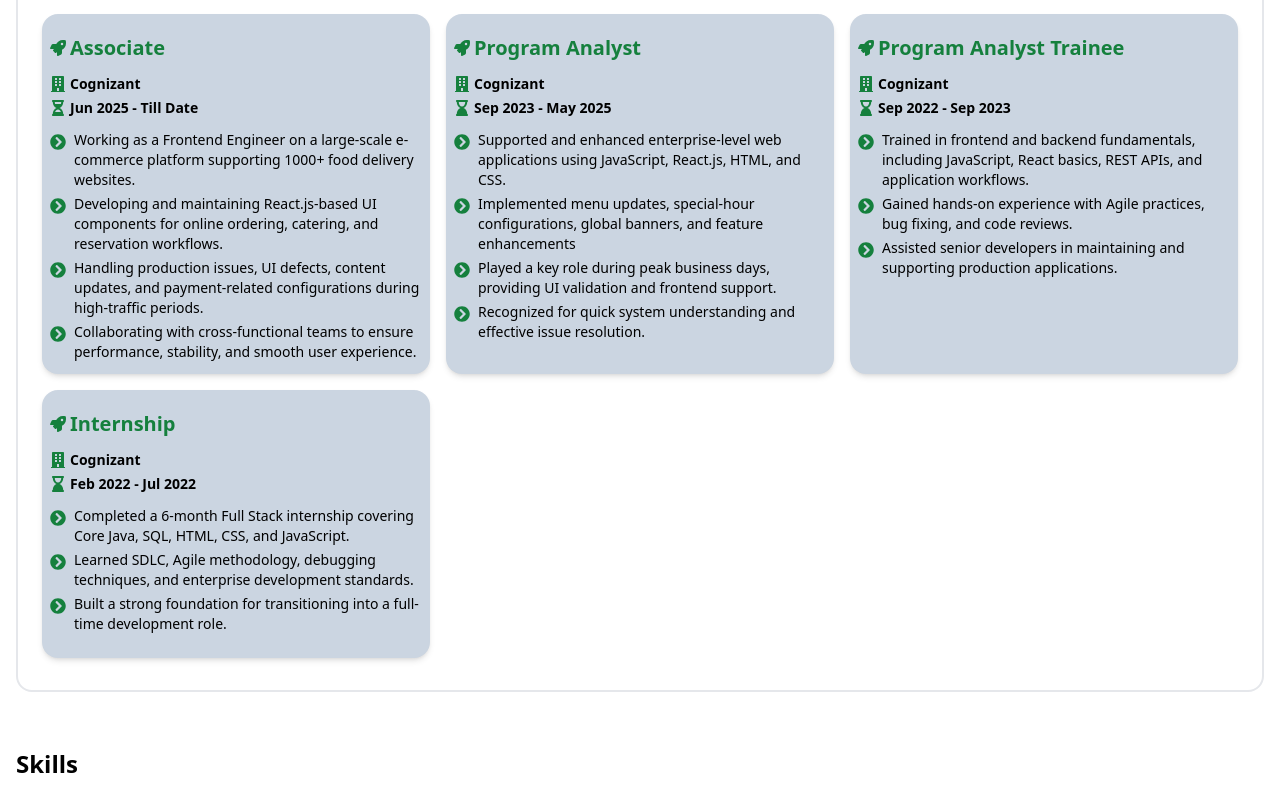
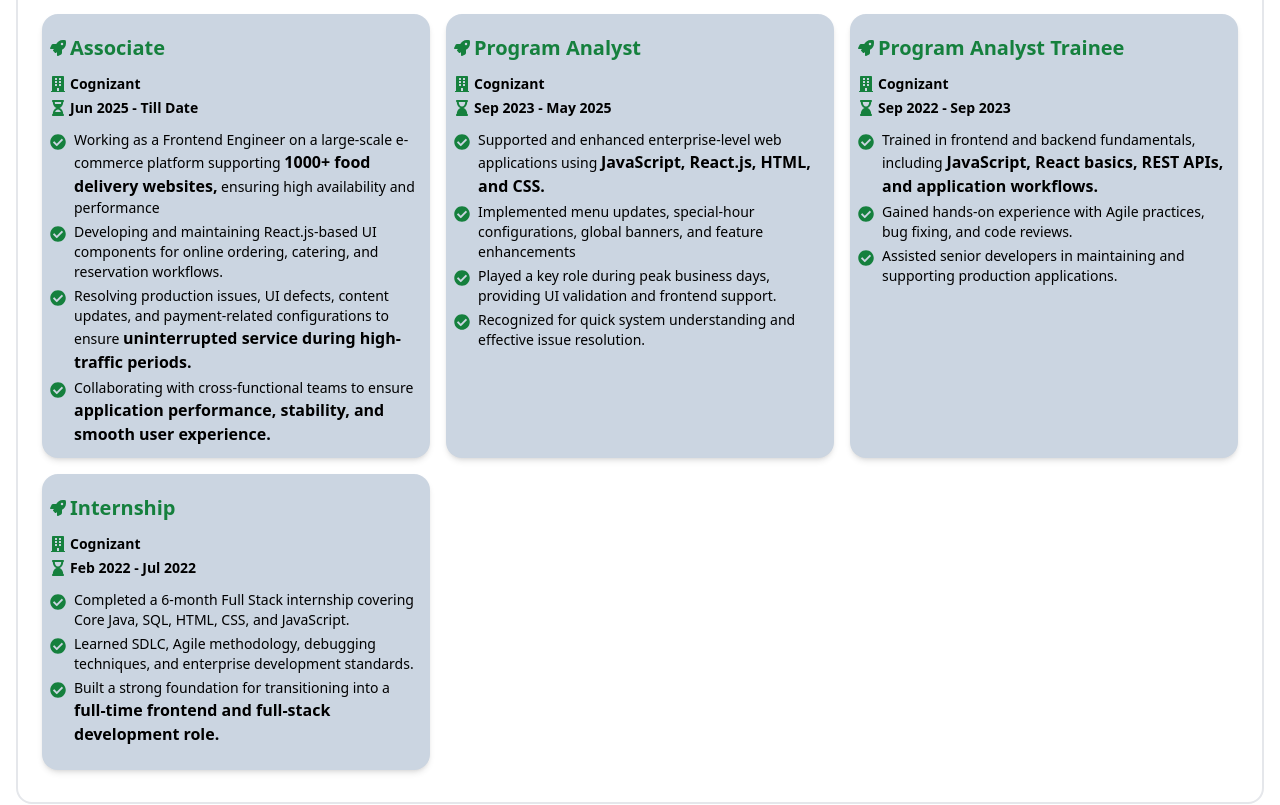
Before and after one commit to naveen-bharathi-s/Naveen-Portfolio, a React (Vite) app: page / in a window 1280 px wide. Shown: the part 1200-2005 px from the top of the page. Built offline with nearby package versions, Linux system fonts and the light colour scheme.

Commit message:
Header,HeroSection and Certification Section updated

```diff
--- a/src/components/Certification.jsx
+++ b/src/components/Certification.jsx
@@ -1,5 +1,5 @@
 import React from 'react'
-import {  FaFreeCodeCamp } from 'react-icons/fa'
+import {  FaAward, FaCertificate, FaCloud, FaCode, FaFreeCodeCamp, FaTasks } from 'react-icons/fa'
 import { motion } from "framer-motion"
 
 const cardVariants = {
@@ -9,54 +9,52 @@
 
 const certifications = [
     {
-        href : "Agile Fundament including Scrum certificate.pdf",
-        title: "Agile Fundament",
-        delay: 0,
+        img: <FaCloud className='w-5 mt-1'/>,
+        href : "Microsoft Certified AZ-900_Azure_Fundamentals_2024.pdf",
+        title: "AZ-900 Azure Fundamentals",
+        delay: 0.1,
     },
     {
+        img: <FaCloud className='w-5 mt-1'/>,
         href: "AWS Certified Cloud Practitioner.pdf",
         title: "AWS Cloud Practitioner",
         delay: 0.1
     },
     {
-        href : "Fundamentals of Web Development Program - B20.pdf",
-        title: "Fundamentals of Web Development",
-        delay: 0.2,
+        img: <FaCloud className='w-5 mt-1'/>,
+        href: "Oracle Cloud Infrastructure Foundations eCertificate.pdf",
+        title: "OCI Foundations",
+        delay: 0.1,
     },
     {
+        img: <FaCode className='w-5 mt-1'/>,
+        href: "Full Stack Developer.pdf",
+        title: "MERN Stack Developer",
+        delay: 0.1,
+    },
+    {
+        img: <FaCode className='w-5 mt-1'/>,
+        href : "Fundamentals of Web Development Program - B20.pdf",
+        title: "Web App Fundamentals",
+        delay: 0.1,
+    },
+    {
+        img: <FaCode className='w-5 mt-1'/>,
+        href : "Postman API Certificate.pdf",
+        title: "Postman API",
+        delay: 0.1,
+    },
+    {
+        img: <FaTasks className='w-5 mt-1'/>,
         href: "Jira Agile project Certificate.pdf",
         title: "Jira Agile project",
-        delay: 0.3,
+        delay: 0.1,
     },
     {
-        href : "Microsoft Certified AZ-900_Azure_Fundamentals_2024.pdf",
-        title: "AZ-900 Azure Fundamentals",
-        delay: 0.4,
-    },
-    {
-        href: "Oracle Cloud Infrastructure Foundations eCertificate.pdf",
-        title: "Oracle Cloud Infrastructure Foundations",
-        delay: 0.5,
-    },
-    {
-        href : "Postman API Certificate.pdf",
-        title: "Postman API",
-        delay: 0.6,
-    },
-    {
-        href: "Prompt Engineering Certificate.pdf",
-        title: "Prompt Engineering",
-        delay: 0.7,
-    },
-    {
-        href : "Scrum and Agile Basics Certificate.pdf",
-        title: "Scrum and Agile Basics",
-        delay: 0.8,
-    },
-    {
-        href: "Soft Skills Certificate.pdf",
-        title: "Soft Skills",
-        delay: 0.9,
+        img: <FaTasks className='w-5 mt-1'/>,
+        href : "Agile Fundament including Scrum certificate.pdf",
+        title: "Agile Fundamentals",
+        delay: 0.1,
     },
 ]
 
@@ -74,10 +72,10 @@
                         whileInView="visible"
                         transition={{ duration: 0.9, ease: "easeOut" }}
                         viewport={{ amount: 0.2 }}
-                        className='space-y-2 mx-2 my-3 rounded-2xl px-2 py-3  flex items-start justify-start text-center'>
+                        className='space-y-2 mx-2 my-3 rounded-2xl px-2 py-3 flex items-start justify-start text-center'>
 
                         <div className='flex items-start gap-2'>
-                            <FaFreeCodeCamp className='w-8 h-6 text-orange-700 '/>
+                            <p className='text-orange-600'>{certificate.img}</p>
                             <a
                             href={certificate.href}
                             target='_blank'
--- a/src/components/Experience.jsx
+++ b/src/components/Experience.jsx
@@ -13,14 +13,14 @@
         company: "Cognizant",
         img : <FaHourglassHalf />,
         period: "Jun 2025 - Till Date",
-        img1 : <FaChevronCircleRight/>,
-        point1: "Working as a Frontend Engineer on a large-scale e-commerce platform supporting 1000+ food delivery websites.",
-        img2 : <FaChevronCircleRight />,
+        img1 : <FaCheckCircle/>,
+        point1: (<>Working as a Frontend Engineer on a large-scale e-commerce platform supporting <span className='text-base font-bold'>1000+ food delivery websites,</span> ensuring high availability and performance</>),
+        img2 : <FaCheckCircle />,
         point2: "Developing and maintaining React.js-based UI components for online ordering, catering, and reservation workflows.",
-        img3 : <FaChevronCircleRight />,
-        point3: "Handling production issues, UI defects, content updates, and payment-related configurations during high-traffic periods.",
-        img4 : <FaChevronCircleRight />,
-        point4: "Collaborating with cross-functional teams to ensure performance, stability, and smooth user experience.",
+        img3 : <FaCheckCircle />,
+        point3: (<>Resolving production issues, UI defects, content updates, and payment-related configurations to ensure <span className='text-base font-bold'>uninterrupted service during high-traffic periods.</span></>),
+        img4 : <FaCheckCircle />,
+        point4: (<>Collaborating with cross-functional teams to ensure <span className='text-base font-bold'>application performance, stability, and smooth user experience.</span></>),
         delay: 0.3,
     },
     {
@@ -28,13 +28,13 @@
         company: "Cognizant",
         img : <FaHourglassEnd />,
         period: "Sep 2023 - May 2025",
-        img1 : <FaChevronCircleRight />,
-        point1: "Supported and enhanced enterprise-level web applications using JavaScript, React.js, HTML, and CSS.",
-        img2 : <FaChevronCircleRight />,
+        img1 : <FaCheckCircle />,
+        point1: (<>Supported and enhanced enterprise-level web applications using <span className='text-base font-bold'>JavaScript, React.js, HTML, and CSS.</span></>),
+        img2 : <FaCheckCircle />,
         point2: "Implemented menu updates, special-hour configurations, global banners, and feature enhancements",
-        img3 : <FaChevronCircleRight />,
+        img3 : <FaCheckCircle />,
         point3: "Played a key role during peak business days, providing UI validation and frontend support.",
-        img4 : <FaChevronCircleRight />,
+        img4 : <FaCheckCircle />,
         point4: "Recognized for quick system understanding and effective issue resolution.",
         delay: 0.2,
     },
@@ -43,11 +43,11 @@
         company: "Cognizant",
         img : <FaHourglassEnd />,
         period: "Sep 2022 - Sep 2023",
-        img1 : <FaChevronCircleRight />,
-        point1: "Trained in frontend and backend fundamentals, including JavaScript, React basics, REST APIs, and application workflows.",
-        img2 : <FaChevronCircleRight />,
+        img1 : <FaCheckCircle />,
+        point1: (<>Trained in frontend and backend fundamentals, including <span className='text-base font-bold'>JavaScript, React basics, REST APIs, and application workflows.</span></>),
+        img2 : <FaCheckCircle />,
         point2: "Gained hands-on experience with Agile practices, bug fixing, and code reviews.",
-        img3 : <FaChevronCircleRight />,
+        img3 : <FaCheckCircle />,
         point3: "Assisted senior developers in maintaining and supporting production applications.",
         img4 : "",
         point4: "",
@@ -58,12 +58,12 @@
         company: "Cognizant",
         img : <FaHourglassEnd />,
         period: "Feb 2022 - Jul 2022",
-        img1 : <FaChevronCircleRight />,
+        img1 : <FaCheckCircle />,
         point1: "Completed a 6-month Full Stack internship covering Core Java, SQL, HTML, CSS, and JavaScript.",
-        img2 : <FaChevronCircleRight />,
+        img2 : <FaCheckCircle />,
         point2: "Learned SDLC, Agile methodology, debugging techniques, and enterprise development standards.",
-        img3 : <FaChevronCircleRight />,
-        point3: "Built a strong foundation for transitioning into a full-time development role.",
+        img3 : <FaCheckCircle />,
+        point3: (<>Built a strong foundation for transitioning into a <span className='text-base font-bold'>full-time frontend and full-stack development role.</span></>),
         img4 :  "",
         point4: "",
         delay: 0,
--- a/src/components/Header.jsx
+++ b/src/components/Header.jsx
@@ -27,7 +27,7 @@
       entries.forEach((entry) => {
         if (entry.isIntersecting) {
           const link = headerLinks.find(h => h.href === `#${entry.target.id}`)
-                    if(link) setActive(link.name)
+          if (link) setActive(link.name)
         }
       })
     }, {
--- a/src/components/HeroSection.jsx
+++ b/src/components/HeroSection.jsx
@@ -22,8 +22,8 @@
         >
           <img src={profile} alt="Profile" className='w-48 h-48 rounded-full ml-9 mb-4 md:ml-3 lg:ml-16' />
         </motion.div>
-        <h2 className='font-bold text-xl text-green-900'>Hi, I am Naveen Bharathi!</h2>
-        <h1 className='font-bold text-3xl lg:text-4xl text-gray-700'>Software Developer</h1>
+        <h2 className='font-bold text-xl text-emerald-900  dark:text-emerald-100'>Hi, I'm Naveen Bharathi!</h2>
+        <h1 className='font-bold text-3xl lg:text-4xl text-gray-800 dark:text-gray-200'>Full Stack Developer</h1>
       </div>
       <div className='px-4 py-6 m-4 border-2 rounded-2xl mx-auto'>
         <h3 className='font-bold text-xl pb-4 border-b-2'>Contact Info</h3>
```
Also changed, not shown: 1 other file (tests, documents, lock files or other folders). Lines whose indentation alone changed are shown as unchanged.
